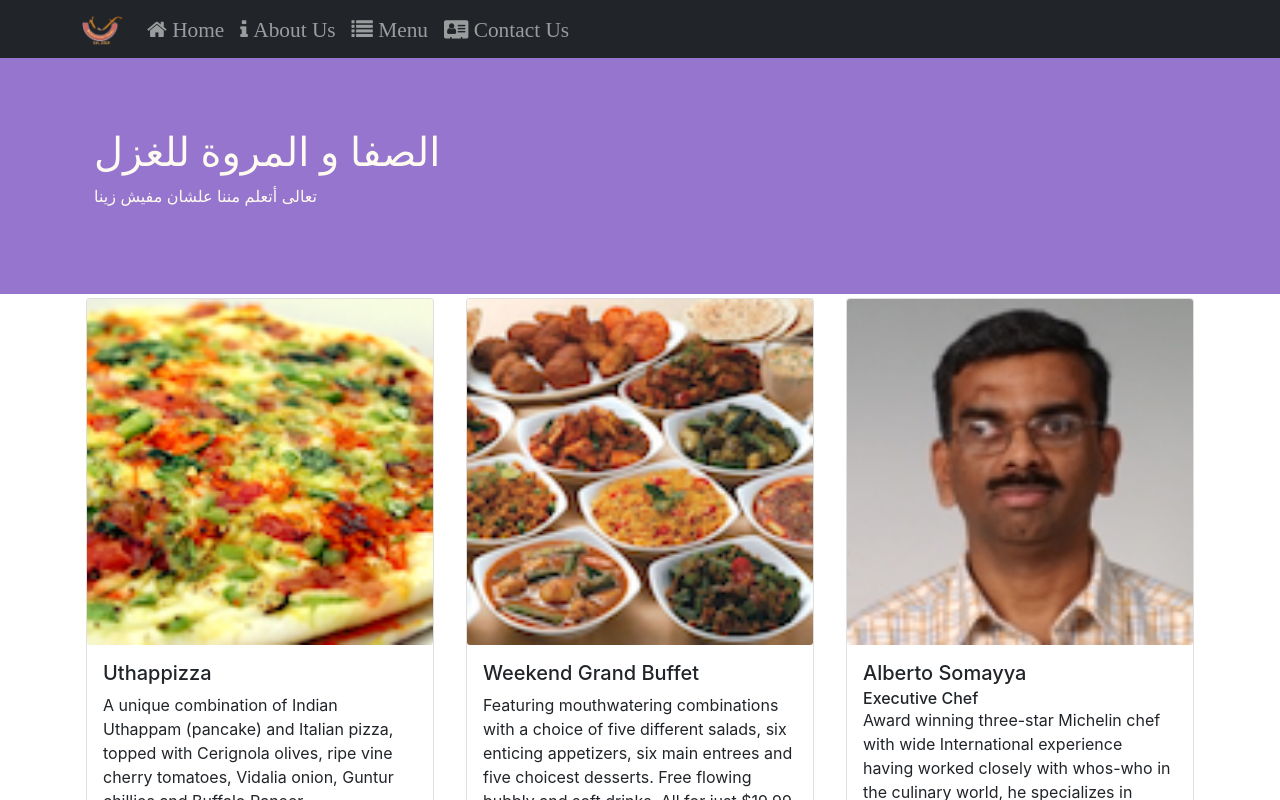
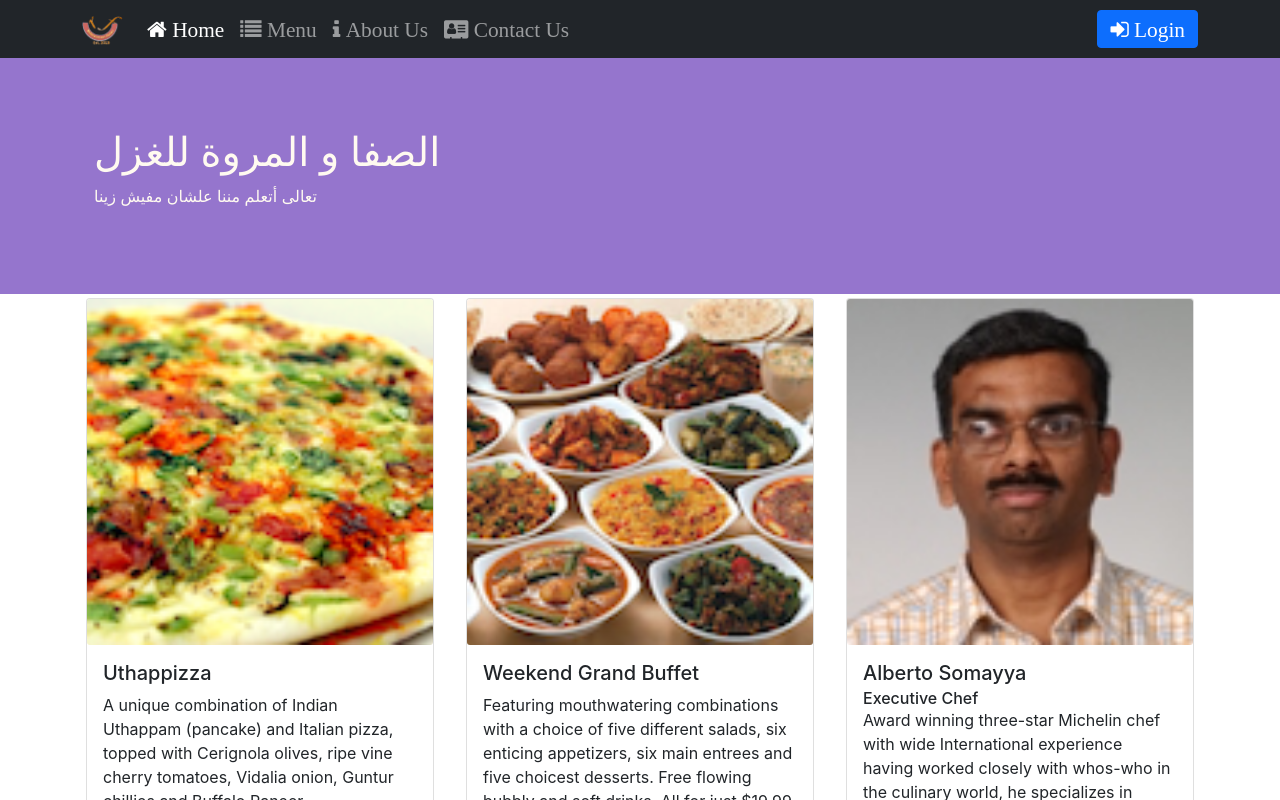
Before and after one commit to Mohamed-Tarek-Z/mizan-react, a React (Create React App) app: page / in a window 1280 px wide. Shown: the top 800 px of the page. Built offline with nearby package versions, Linux system fonts and the light colour scheme.

Commit message:
uncontrolled form

```diff
--- a/src/App.js
+++ b/src/App.js
@@ -7,11 +7,11 @@ class App extends Component {
 
   render() {
     return (
-      <BrowserRouter>
-        <div>
+      <>
+        <BrowserRouter>
           <Main />
-        </div>
-      </BrowserRouter>
+        </BrowserRouter>
+      </>
     );
   }
 }
--- a/src/components/AboutComponent.js
+++ b/src/components/AboutComponent.js
@@ -29,7 +29,7 @@ function About({ leaderss, ext }) {
         <div className="container">
             <div className="row">
                 <Breadcrumb>
-                    <Breadcrumb.Item href="/">Home</Breadcrumb.Item>
+                    <Breadcrumb.Item href="/home">Home</Breadcrumb.Item>
                     <Breadcrumb.Item active>About Us</Breadcrumb.Item>
                 </Breadcrumb>
                 <div className="col-12">
--- a/src/components/ContactComponent.js
+++ b/src/components/ContactComponent.js
@@ -84,7 +84,7 @@ class Contact extends Component {
             <div className="container">
                 <div className="row">
                     <Breadcrumb>
-                        <Breadcrumb.Item href="/">
+                        <Breadcrumb.Item href="/home">
                             Home
                         </Breadcrumb.Item>
                         <Breadcrumb.Item active>
--- a/src/components/DishdetailComponent.js
+++ b/src/components/DishdetailComponent.js
@@ -51,7 +51,7 @@ let DishDetail = ({ dish, comments, ext }) => {
             <div className="container">
                 <div className="row">
                     <Breadcrumb>
-                        <Breadcrumb.Item href="menu">
+                        <Breadcrumb.Item href="/menu">
                             Menu
                         </Breadcrumb.Item>
                         <Breadcrumb.Item active>
--- a/src/components/HeaderComponent.js
+++ b/src/components/HeaderComponent.js
@@ -1,7 +1,9 @@
 import React, { Component } from 'react';
 import Nav from 'react-bootstrap/Nav';
 import Navbar from 'react-bootstrap/Navbar';
-import { Link } from 'react-router-dom';
+import Button from 'react-bootstrap/Button';
+import Modal from 'react-bootstrap/Modal';
+import Form from 'react-bootstrap/Form';
 import { Jumbotron } from 'reactstrap';
 
 
@@ -10,44 +12,52 @@ class Header extends Component {
     constructor(props) {
         super(props);
         this.state = {
-            isNavOpen: false
+            isModalOpen: false
         }
-        this.toggleNavOpen = this.toggleNavOpen.bind(this);
+        this.toggleModal = this.toggleModal.bind(this);
+        this.handleLogin = this.handleLogin.bind(this);
     }
-    toggleNavOpen() {
-        this.setState({ isNavOpen: !this.state.isNavOpen });
+
+    toggleModal() {
+        this.setState({ isModalOpen: !this.state.isModalOpen });
     }
+
+    handleLogin(event) {
+        this.toggleModal();
+        alert("Username = " + this.username.value + " Password = " + this.password.value + " remember = " + this.remember.checked);
+        event.preventDefault();
+    }
+
     render() {
         return (
             <>
                 <Navbar collapseOnSelect expand='lg' bg='dark' variant='dark'>
                     <div className='container'>
-                        <Navbar.Brand className='mr-auto' href="/"><img src='assets/images/logo.png' height='30' width='41' alt='الصفا و المروة للغزل' /></Navbar.Brand>
+                        <Navbar.Brand className='mr-auto' href="/home"><img src='assets/images/logo.png' height='30' width='41' alt='الصفا و المروة للغزل' /></Navbar.Brand>
                         <Navbar.Toggle aria-controls='responsive-navbar-nav' />
                         <Navbar.Collapse id='responsive-navbar-nav'>
-                            <Nav navbar>
+                            <Nav activeKey={'home'} className="me-auto" >
+                                <Nav.Link href='home'>
+                                    <span className='fa fa-home fa-lg'> Home </span>
+                                </Nav.Link>
+                                <Nav.Link href='menu'>
+                                    <span className='fa fa-list fa-lg'> Menu </span>
+                                </Nav.Link>
+                                <Nav.Link href='aboutus'>
+                                    <span className='fa fa-info fa-lg'> About Us </span>
+                                </Nav.Link>
+                                <Nav.Link href='contactus'>
+                                    <span className='fa fa-address-card fa-lg'> Contact Us </span>
+                                </Nav.Link>
+                            </Nav>
+                            <Nav>
                                 <Nav.Item>
-                                    <Link className='nav-link' to='home'>
-                                        <span className='fa fa-home fa-lg'> Home </span>
-                                    </Link>
-                                </Nav.Item>
-                                <Nav.Item>
-                                    <Link className='nav-link' to='aboutus'>
-                                        <span className='fa fa-info fa-lg'> About Us </span>
-                                    </Link>
-                                </Nav.Item>
-                                <Nav.Item>
-                                    <Link className='nav-link' to='menu'>
-                                        <span className='fa fa-list fa-lg'> Menu </span>
-                                    </Link>
-                                </Nav.Item>
-                                <Nav.Item>
-                                    <Link className='nav-link' to='contactus'>
-                                        <span className='fa fa-address-card fa-lg'> Contact Us </span>
-                                    </Link>
+                                    <Button variant="primary" onClick={this.toggleModal} >
+                                        <span className='fa fa-sign-in fa-lg'> Login</span>
+                                    </Button>
                                 </Nav.Item>
                             </Nav>
-                        </Navbar.Collapse >
+                        </Navbar.Collapse>
                     </div>
                 </Navbar>
                 <Jumbotron>
@@ -60,6 +70,35 @@ class Header extends Component {
                         </div>
                     </div>
                 </Jumbotron>
+                <Modal show={this.state.isModalOpen} onHide={() => this.toggleModal()}>
+                    <Modal.Header closeButton>
+                        LogIn
+                    </Modal.Header>
+                    <Modal.Body>
+                        <Form onSubmit={this.handleLogin}>
+                            <Form.Group controlId='username'>
+                                <Form.Label>
+                                    UserName
+                                </Form.Label>
+                                <Form.Control ref={(input) => this.username = input} className="col-md-7" type="text" placeholder="User Name" required />
+                            </Form.Group>
+                            <Form.Group controlId='password'>
+                                <Form.Label>
+                                    Password
+                                </Form.Label>
+                                <Form.Control ref={(input) => this.password = input} className="col-md-7" type="password" placeholder="password" required />
+                            </Form.Group>
+                            <Form.Group controlId='remember'>
+                                <Form.Check ref={(input) => this.remember = input} type='checkbox' label='Remember Me?' />
+                            </Form.Group>
+                            <Form.Group controlId='login'>
+                                <Button variant="primary" type="submit">
+                                    Login
+                                </Button>
+                            </Form.Group>
+                        </Form>
+                    </Modal.Body>
+                </Modal>
             </>
         );
     }
--- a/src/components/HomeComponent.js
+++ b/src/components/HomeComponent.js
@@ -1,6 +1,5 @@
 import React from 'react';
 import Card from 'react-bootstrap/Card';
-import { Outlet } from 'react-router-dom';
 
 let RenderCard = ({ item, ext }) => {
     return (
@@ -29,7 +28,6 @@ function Home(props) {
                     <RenderCard item={props.leader} ext={props.ext} />
                 </div>
             </div>
-            <Outlet/>
         </div>
     );
 }
--- a/src/components/MainComponent.js
+++ b/src/components/MainComponent.js
@@ -42,8 +42,7 @@ class Main extends Component {
 
                     <Route path='home' element={<Home dish={this.state.dishes.filter((dish) => dish.featured)[0]} leader={this.state.leaders.filter((leader) => leader.featured)[0]} promo={this.state.promotions.filter((promo) => promo.featured)[0]} ext={this.state.ext} />} />
 
-                    <Route path='menu' element={<Menu dishes={this.state.dishes} ext={this.state.ext} onClick={this.onDishSelect} />} >
-                    </Route>
+                    <Route path='menu' element={<Menu dishes={this.state.dishes} ext={this.state.ext} onClick={this.onDishSelect} />} />
                     <Route path='menu/:dishId' element={<DishWithId dishes={this.state.dishes} comments={this.state.comments} ext={this.state.ext} />} />
 
 
--- a/src/components/MenuComponent.js
+++ b/src/components/MenuComponent.js
@@ -8,7 +8,7 @@ function Menu({ dishes, ext, onClick }) {
         <div className="container">
             <div className="row">
                 <Breadcrumb>
-                    <Breadcrumb.Item href="/">
+                    <Breadcrumb.Item href="/home">
                         Home
                     </Breadcrumb.Item>
                     <Breadcrumb.Item active>
```
